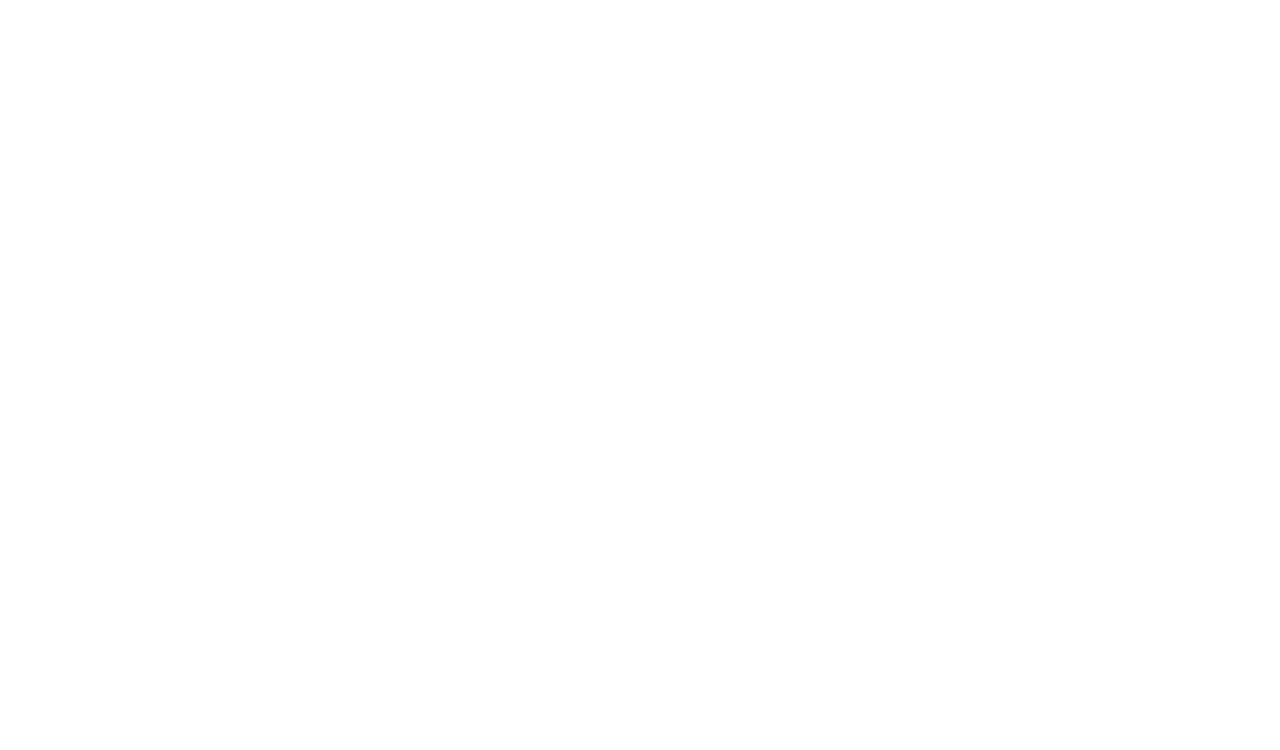
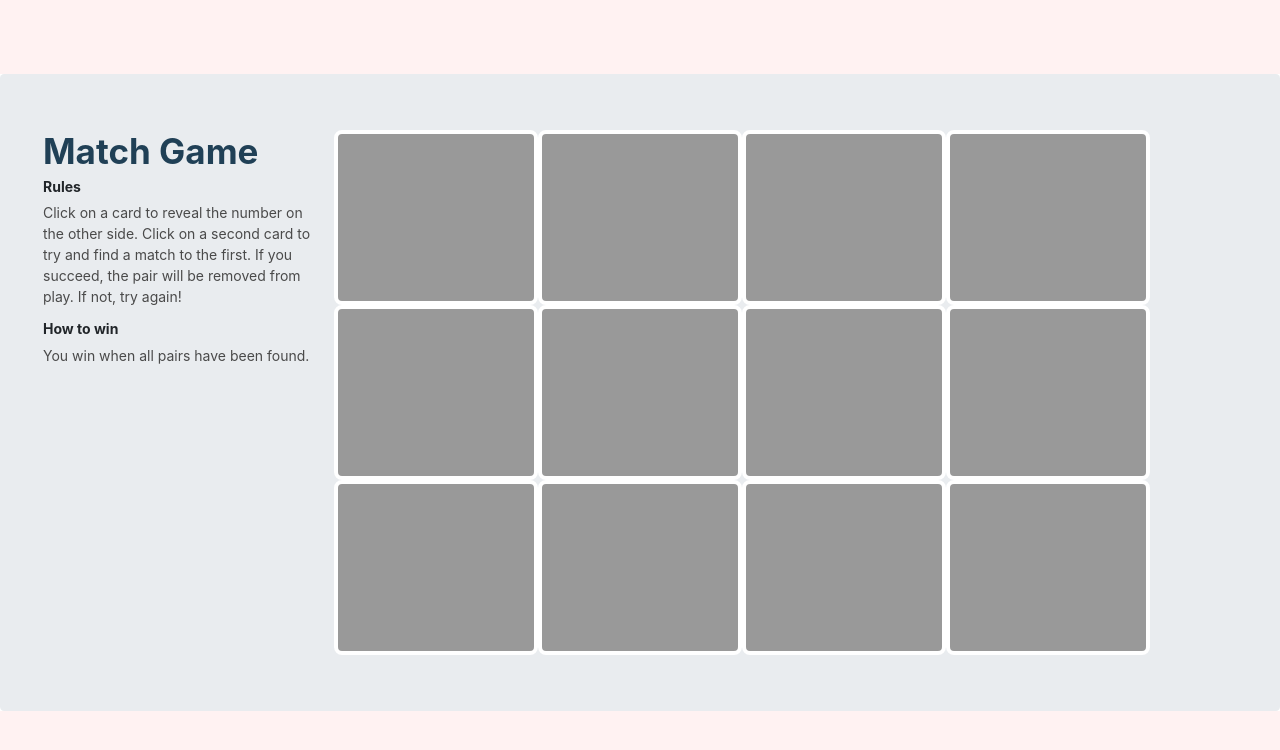
Before and after one commit to Lakratti/match-game, a plain HTML site: page index.html in a window 1280 px wide. Drawn offline with nearby package versions, Linux system fonts and the light colour scheme.

Commit message:
Steps 1-20

```diff
--- a/index.html
+++ b/index.html
@@ -2,8 +2,62 @@
 <html>
 <head>
   <title>Match Game</title>
+  <link rel="stylesheet" href="./resources/css/reset.css">
+  <link rel="icon" href="./favicon.png" type="image/x-icon">
+  <link href="https://fonts.googleapis.com/css?family=Work+Sans:400,700,900" rel="stylesheet">
+  <link rel="stylesheet" href="https://stackpath.bootstrapcdn.com/bootstrap/4.1.3/css/bootstrap.min.css" integrity="sha384-MCw98/SFnGE8fJT3GXwEOngsV7Zt27NXFoaoApmYm81iuXoPkFOJwJ8ERdknLPMO" crossorigin="anonymous">
+  <link rel="stylesheet" href="./resources/css/style.css">
 </head>
 <body>
+  <div class="jumbotron">
+
+
+    <div class="container-fluid">
+      <div class="row">
+
+        <div class="col-12 col-lg-3">
+          <h1>Match Game</h1>
+          <h4>Rules</h4>
+          <p>Click on a card to reveal the number on the other side. Click on a second card to try and find a match to the first. If you succeed, the pair will be removed from play. If not, try again!</p>
+          <h4>How to win</h4>
+          <p>You win when all pairs have been found.</p>
+        </div>
+        <div class="col-12 col-lg-8" id="game">
+          <div class="row">
+            <div class="col-3 card">
+            </div>
+            <div class="col-3 card">
+            </div>
+            <div class="col-3 card">
+            </div>
+            <div class="col-3 card">
+            </div>
+            <div class="col-3 card">
+            </div>
+            <div class="col-3 card">
+            </div>
+            <div class="col-3 card">
+            </div>
+            <div class="col-3 card">
+            </div>
+            <div class="col-3 card">
+            </div>
+            <div class="col-3 card">
+            </div>
+            <div class="col-3 card">
+            </div>
+            <div class="col-3 card">
+            </div>
+          </div>
+        </div>
+
+
+
+      </div>
+    </div>
+  </div>
+
+
   <script
     src="https://code.jquery.com/jquery-3.1.1.min.js"
     integrity="sha256-hVVnYaiADRTO2PzUGmuLJr8BLUSjGIZsDYGmIJLv2b8="
--- /dev/null
+++ b/resources/css/reset.css
@@ -0,0 +1,48 @@
+/* http://meyerweb.com/eric/tools/css/reset/
+   v2.0 | 20110126
+   License: none (public domain)
+*/
+
+html, body, div, span, applet, object, iframe,
+h1, h2, h3, h4, h5, h6, p, blockquote, pre,
+a, abbr, acronym, address, big, cite, code,
+del, dfn, em, img, ins, kbd, q, s, samp,
+small, strike, strong, sub, sup, tt, var,
+b, u, i, center,
+dl, dt, dd, ol, ul, li,
+fieldset, form, label, legend,
+table, caption, tbody, tfoot, thead, tr, th, td,
+article, aside, canvas, details, embed,
+figure, figcaption, footer, header, hgroup,
+menu, nav, output, ruby, section, summary,
+time, mark, audio, video {
+	margin: 0;
+	padding: 0;
+	border: 0;
+	font-size: 100%;
+	font: inherit;
+	vertical-align: baseline;
+}
+/* HTML5 display-role reset for older browsers */
+article, aside, details, figcaption, figure,
+footer, header, hgroup, menu, nav, section {
+	display: block;
+}
+body {
+	line-height: 1;
+}
+ol, ul {
+	list-style: none;
+}
+blockquote, q {
+	quotes: none;
+}
+blockquote:before, blockquote:after,
+q:before, q:after {
+	content: '';
+	content: none;
+}
+table {
+	border-collapse: collapse;
+	border-spacing: 0;
+}
--- /dev/null
+++ b/resources/css/style.css
@@ -0,0 +1,39 @@
+html {
+  font-size: 14px;
+  font-family: "Work Sans", sans-serif;
+  background-color: rgb(255,242,242);
+  padding-top: 5.25rem;
+}
+
+/* Instructions Section */
+
+h1 {
+  font-size: 2.5rem;
+  font-weight: bold;
+  color: rgb(32, 64, 86);
+}
+
+h4  {
+  font-size: 1rem;
+  font-weight: bold;
+}
+
+p {
+  color: rgb(74, 74, 74);
+}
+
+/* Game Section */
+
+.card {
+  height: 12.5rem;
+  background-color: rgb(153,153,153);
+  border: 4px solid #ffffff;
+  border-radius: 8px;
+  font-size: 7rem;
+  font-weight: 900;
+  text-align: center;
+}
+
+.card:hover {
+  cursor: pointer;
+}
```
